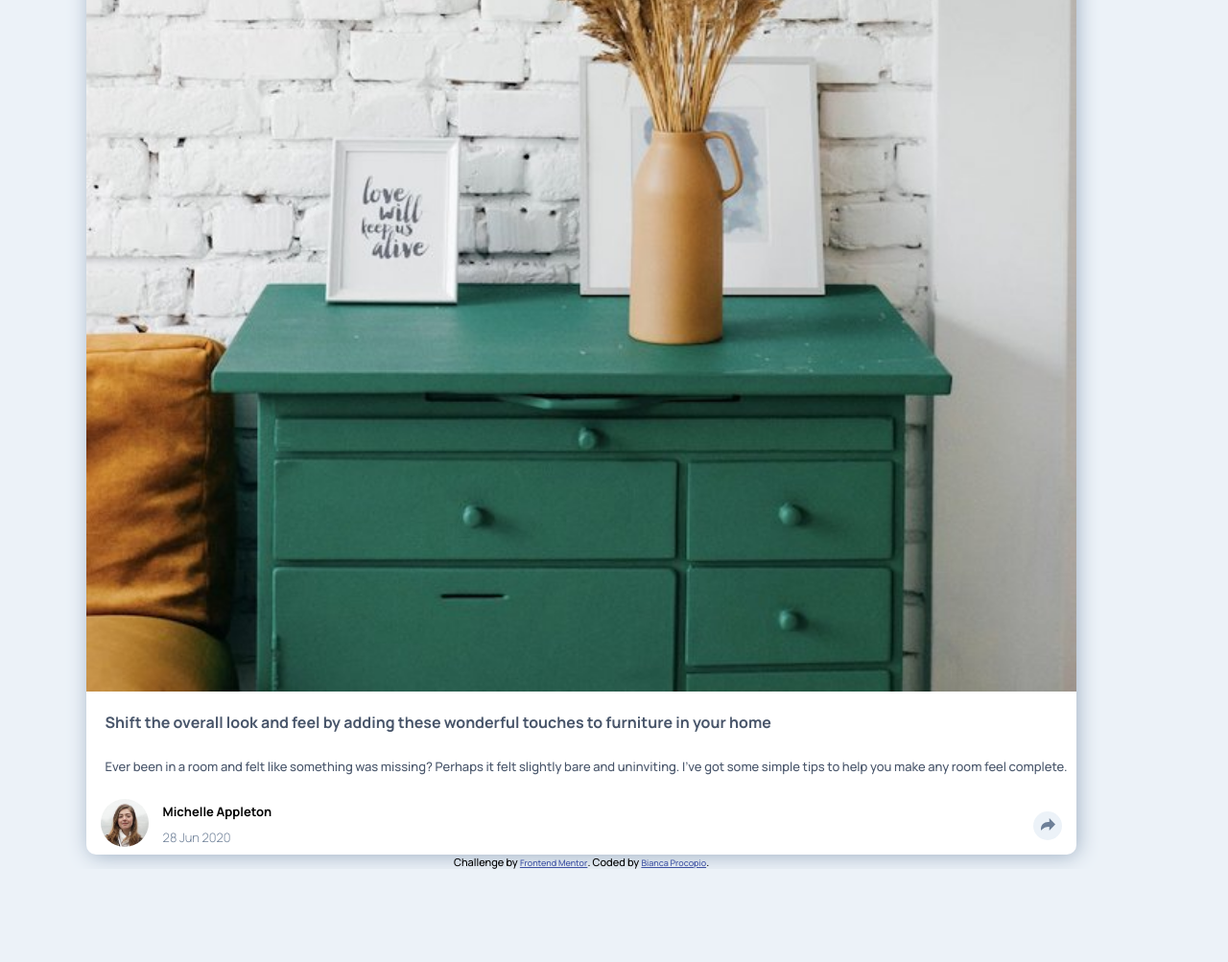
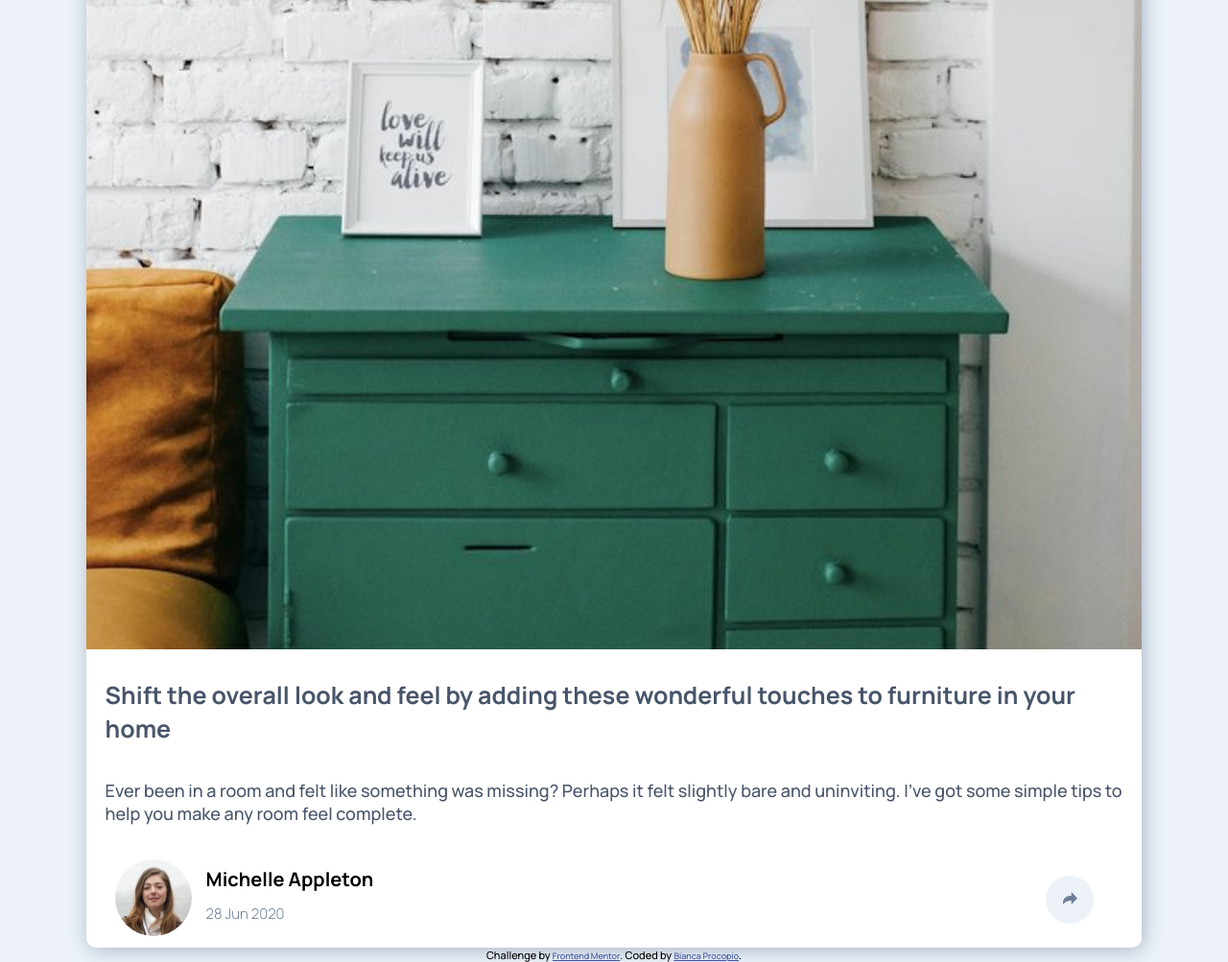
Before and after one commit to biancahpp/article, a plain HTML site: page index.html in a window 1280 px wide. Shown: the whole page at 96% size. Before the commit the page ends 906 px from the top, so only its background shows below. Drawn offline with Linux system fonts and the light colour scheme.

Commit message:
mobile done

```diff
--- a/index.html
+++ b/index.html
@@ -64,7 +64,10 @@
           </div>
           </div>
           <div class="share">
-            <button id="share-btn"><img id="share-icon" src="./images/icon-share.svg" alt="" /></button>
+            <button id="share-btn">
+              <img id="share-icon-2" src="./images/icon-share.svg" alt="" />
+              <!-- <a><object id="share-icon-2" type="image/svg+xml" data="./images/icon-share.svg"></object></a> -->
+            </button>
           </div>
         </div>
       </div>
--- a/script.js
+++ b/script.js
@@ -5,14 +5,14 @@ function share () {
     const avatar = document.querySelector('.coco');
     const icon = document.querySelector('.share-icon');
     const backg = document.querySelector('.michelle-img');
-    const buttonIcon = document.querySelector('#share-icon');
+    const buttonIcon = document.querySelector('#share-icon-2');
 
     if (avatar.style.display !== 'none') {
         avatar.style.display = 'none';
         backg.style.background = 'hsl(217, 19%, 35%)';
         icon.style.display = 'flex';
         shareBtn.style.background = 'hsl(214, 17%, 51%)';
-        buttonIcon.style.fill = 'red';
+        // buttonIcon.getSVGDocument().getElementById("M15 6.495L8.766.014V3.88H7.441C3.33 3.88 0 7.039 0 10.936v2.049l.589-.612C2.59 10.294 5.422 9.11 8.39 9.11h.375v3.867L15 6.495z").setAttribute("fill", "red");
 
     }
     else if (avatar.style.display == 'none'){
@@ -21,7 +21,7 @@ function share () {
         icon.style.display = 'none';
         shareBtn.style.background = 'hsl(210, 46%, 95%)';
     }
-
+    // buttonIcon.getSVGDocument().getElementById("M15 6.495L8.766.014V3.88H7.441C3.33 3.88 0 7.039 0 10.936v2.049l.589-.612C2.59 10.294 5.422 9.11 8.39 9.11h.375v3.867L15 6.495z").setAttribute("fill", "red")
 }
 
 shareBtn.addEventListener('click', share);
--- a/styles.css
+++ b/styles.css
@@ -133,3 +133,53 @@ body {
 .coco {
     display: flex;
 }
+
+@media only screen and (min-width: 768px) {
+
+    #p1 {
+        font-size: 25px;
+    }
+
+    #p2 {
+        font-size: 18px;
+    }
+
+    .michelle-pic img{
+        height: 80px;
+        width: 80px;
+    }
+
+    .michelle-img {
+        height: 100px;
+    }
+    .coco {
+        padding-left: 15px;
+    }
+    .share{
+        padding-right: 50px;
+    }
+
+    .share button {
+        height: 50px;
+        width: 50px;
+    }
+
+    #p3 {
+        font-size: 20px;
+    }
+
+    #p4 {
+        font-size: 15px;
+    }
+    .share-icon p {
+        font-size: 25px;
+    }
+    .share-icon img {
+        width: 35px;
+        height: 35px;
+    }
+}
+
+@media only screen and (min-width: 1000px) {
+
+}
```
